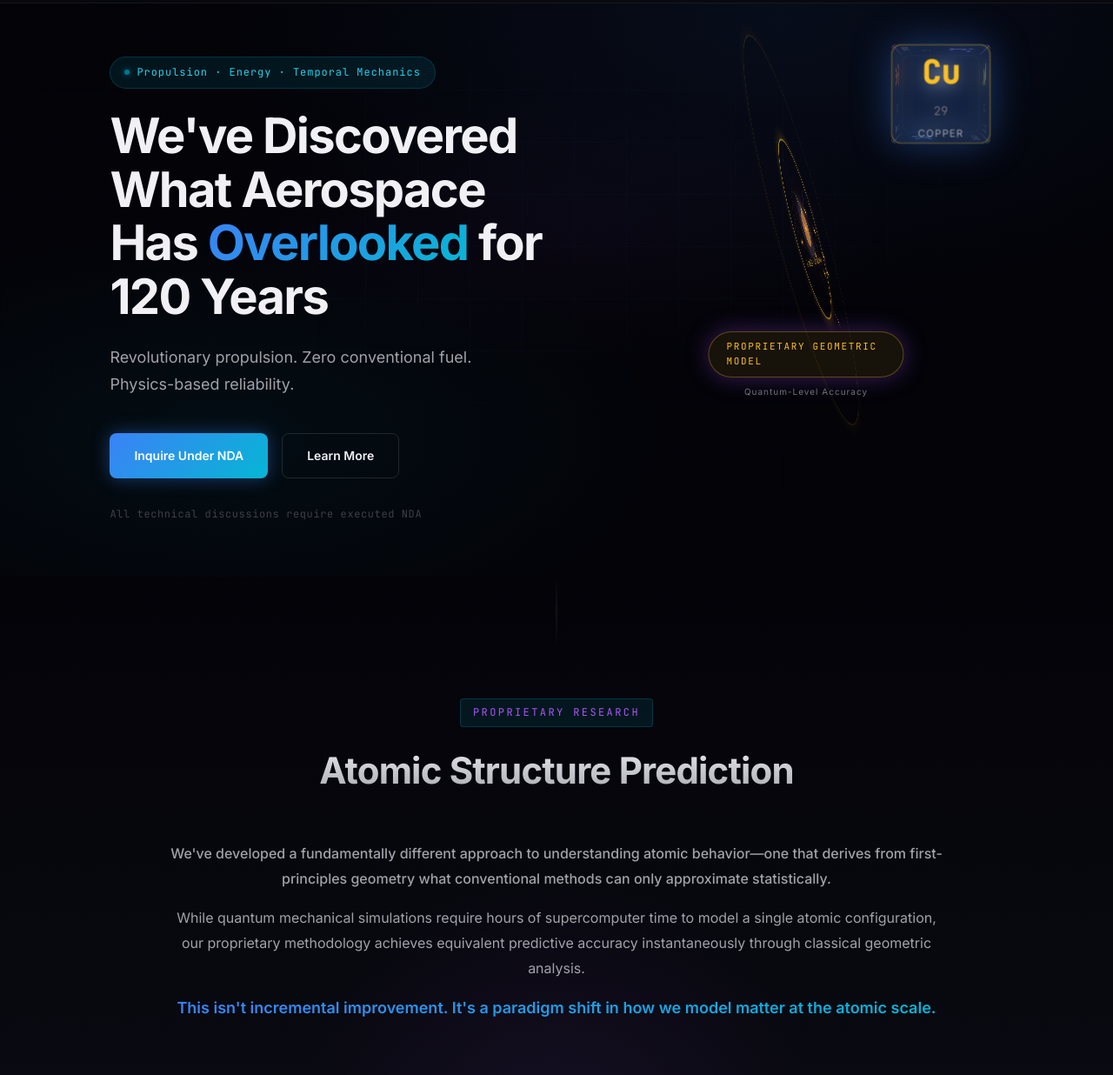
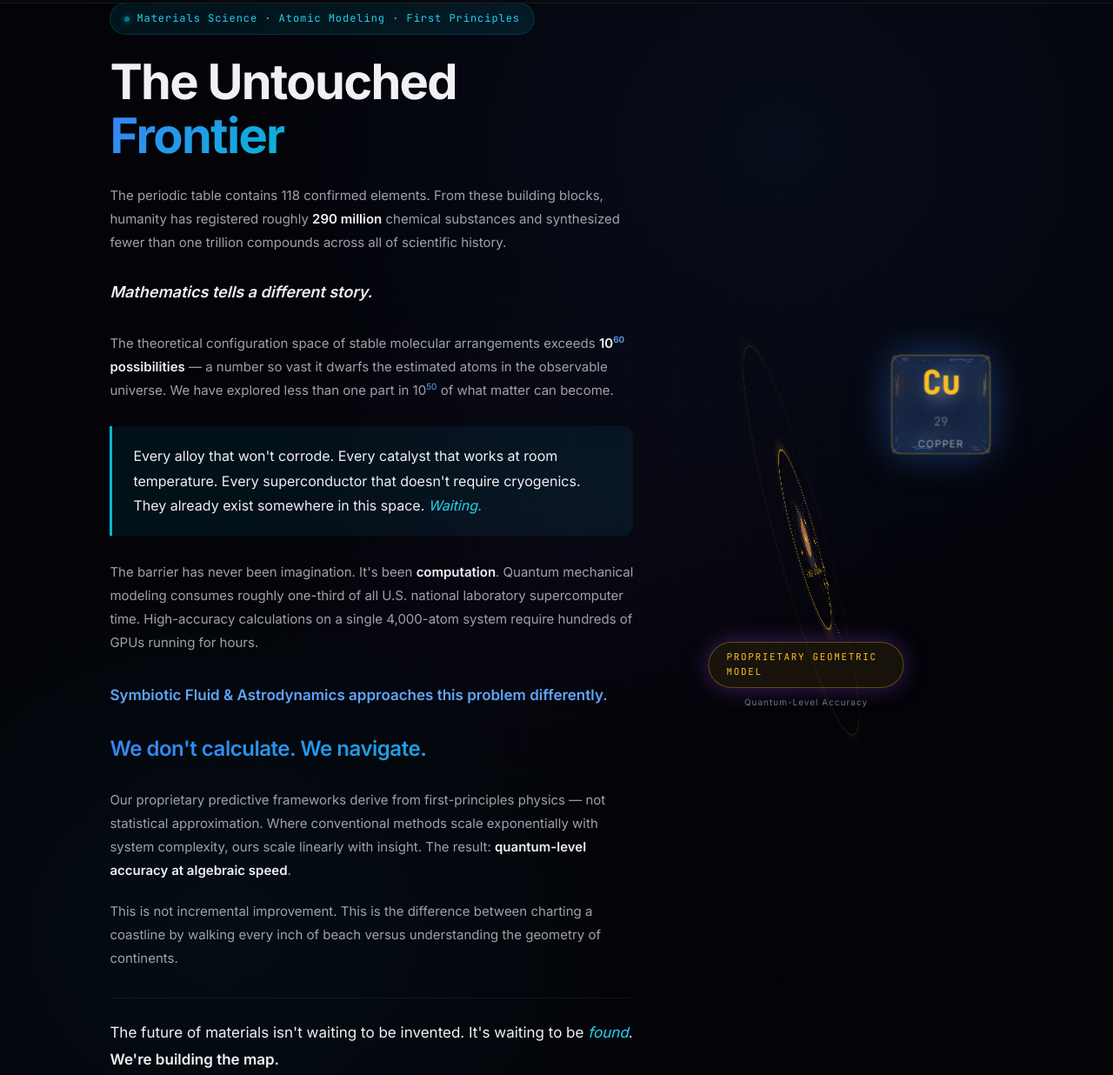
Before and after one commit to megalopolisms/Symbiotic, a plain HTML site: page index.html in a window 1280 px wide. Shown: the part 137-1373 px from the top of the page at 87% size. Drawn offline with Linux system fonts and the light colour scheme.

Commit message:
feat: replace hero with 'The Untouched Frontier' materials science narrative

```diff
--- a/index.html
+++ b/index.html
@@ -140,13 +140,35 @@
 
     <header class="hero">
         <div class="hero-bg"></div>
-        <div class="hero-content">
-            <p class="hero-label">Propulsion · Energy · Temporal Mechanics</p>
-            <h1 class="hero-title">We've Discovered What Aerospace<br>Has <span class="gradient-text">Overlooked</span> for 120 Years</h1>
-            <p class="hero-subtitle">Revolutionary propulsion. Zero conventional fuel. Physics-based reliability.</p>
+        <div class="hero-content hero-content-expanded">
+            <p class="hero-label">Materials Science · Atomic Modeling · First Principles</p>
+            <h1 class="hero-title">The Untouched <span class="gradient-text">Frontier</span></h1>
+
+            <div class="hero-narrative">
+                <p>The periodic table contains 118 confirmed elements. From these building blocks, humanity has registered roughly <strong>290 million</strong> chemical substances and synthesized fewer than one trillion compounds across all of scientific history.</p>
+
+                <p class="hero-contrast">Mathematics tells a different story.</p>
+
+                <p>The theoretical configuration space of stable molecular arrangements exceeds <strong>10<sup>60</sup> possibilities</strong> — a number so vast it dwarfs the estimated atoms in the observable universe. We have explored less than one part in 10<sup>50</sup> of what matter can become.</p>
+
+                <p class="hero-highlight">Every alloy that won't corrode. Every catalyst that works at room temperature. Every superconductor that doesn't require cryogenics. They already exist somewhere in this space. <em>Waiting.</em></p>
+
+                <p>The barrier has never been imagination. It's been <strong>computation</strong>. Quantum mechanical modeling consumes roughly one-third of all U.S. national laboratory supercomputer time. High-accuracy calculations on a single 4,000-atom system require hundreds of GPUs running for hours.</p>
+
+                <p class="hero-statement">Symbiotic Fluid & Astrodynamics approaches this problem differently.</p>
+
+                <p class="hero-manifesto"><strong>We don't calculate. We navigate.</strong></p>
+
+                <p>Our proprietary predictive frameworks derive from first-principles physics — not statistical approximation. Where conventional methods scale exponentially with system complexity, ours scale linearly with insight. The result: <strong>quantum-level accuracy at algebraic speed</strong>.</p>
+
+                <p>This is not incremental improvement. This is the difference between charting a coastline by walking every inch of beach versus understanding the geometry of continents.</p>
+
+                <p class="hero-closing">The future of materials isn't waiting to be invented. It's waiting to be <em>found</em>.<br><strong>We're building the map.</strong></p>
+            </div>
+
             <div class="hero-cta">
-                <a href="#contact" class="btn btn-primary">Inquire Under NDA</a>
-                <a href="#vision" class="btn btn-secondary">Learn More</a>
+                <a href="#contact" class="btn btn-primary">Request Technical Briefing</a>
+                <a href="#atomic" class="btn btn-secondary">Learn More</a>
             </div>
             <p class="hero-nda">All technical discussions require executed NDA</p>
         </div>
--- a/styles.css
+++ b/styles.css
@@ -214,6 +214,81 @@
     max-width: 600px;
     padding: 0 24px;
     margin-left: 8%;
+}
+
+.hero-content-expanded {
+    max-width: 650px;
+}
+
+/* Hero Narrative Styles */
+.hero-narrative {
+    margin-bottom: 40px;
+}
+
+.hero-narrative p {
+    font-size: 15px;
+    color: var(--color-text-secondary);
+    line-height: 1.8;
+    margin-bottom: 20px;
+}
+
+.hero-narrative strong {
+    color: var(--color-text);
+    font-weight: 600;
+}
+
+.hero-narrative em {
+    color: var(--color-accent-bright);
+    font-style: italic;
+}
+
+.hero-narrative sup {
+    font-size: 10px;
+    color: var(--color-primary-bright);
+}
+
+.hero-contrast {
+    font-size: 18px !important;
+    font-weight: 600;
+    color: var(--color-text) !important;
+    font-style: italic;
+    margin: 28px 0 !important;
+}
+
+.hero-highlight {
+    font-size: 16px !important;
+    color: var(--color-text) !important;
+    padding: 20px 24px;
+    background: rgba(6, 182, 212, 0.08);
+    border-left: 3px solid var(--color-accent);
+    border-radius: 0 12px 12px 0;
+    margin: 28px 0 !important;
+}
+
+.hero-statement {
+    font-size: 17px !important;
+    font-weight: 600;
+    color: var(--color-primary-bright) !important;
+    margin-top: 32px !important;
+}
+
+.hero-manifesto {
+    font-size: 24px !important;
+    font-weight: 700;
+    background: var(--gradient-primary);
+    -webkit-background-clip: text;
+    -webkit-text-fill-color: transparent;
+    background-clip: text;
+    margin: 24px 0 !important;
+    letter-spacing: -0.02em;
+}
+
+.hero-closing {
+    font-size: 17px !important;
+    color: var(--color-text) !important;
+    padding-top: 24px;
+    border-top: 1px solid var(--color-border);
+    margin-top: 32px !important;
 }
 
 .hero-label {
```
